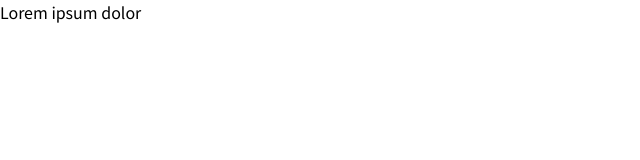
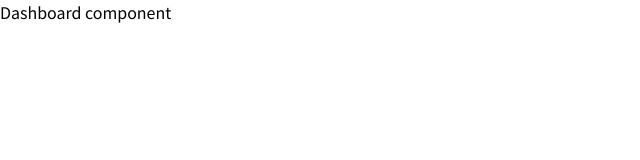
Before and after one commit to yk884/coding-test-app, a React (Create React App) app: page /dashboard in a window 1280 px wide. Shown: the top 160 px of the page, without its empty margins (0-640 px from the left). Built offline with nearby package versions, Linux system fonts and the light colour scheme.

Commit message:
create components and check routing

```diff
--- a/src/App.tsx
+++ b/src/App.tsx
@@ -1,8 +1,18 @@
 import React from "react";
 import "./App.scss";
+import { BrowserRouter, Route, Routes } from "react-router-dom";
+import Login from "./components/Login";
+import Dashboard from "./components/Dashboard";
 
 function App() {
-  return <div className="App">Lorem ipsum dolor</div>;
+  return (
+    <BrowserRouter>
+      <Routes>
+        <Route path="/" element={<Login />} />
+        <Route path="/dashboard" element={<Dashboard />} />
+      </Routes>
+    </BrowserRouter>
+  );
 }
 
 export default App;
--- /dev/null
+++ b/src/components/Dashboard.tsx
@@ -0,0 +1,7 @@
+import React from "react";
+
+const Dashboard = () => {
+  return <div>Dashboard component</div>;
+};
+
+export default Dashboard;
--- /dev/null
+++ b/src/components/Login.tsx
@@ -0,0 +1,7 @@
+import React from "react";
+
+const Login = () => {
+  return <div>Login Component</div>;
+};
+
+export default Login;
```
